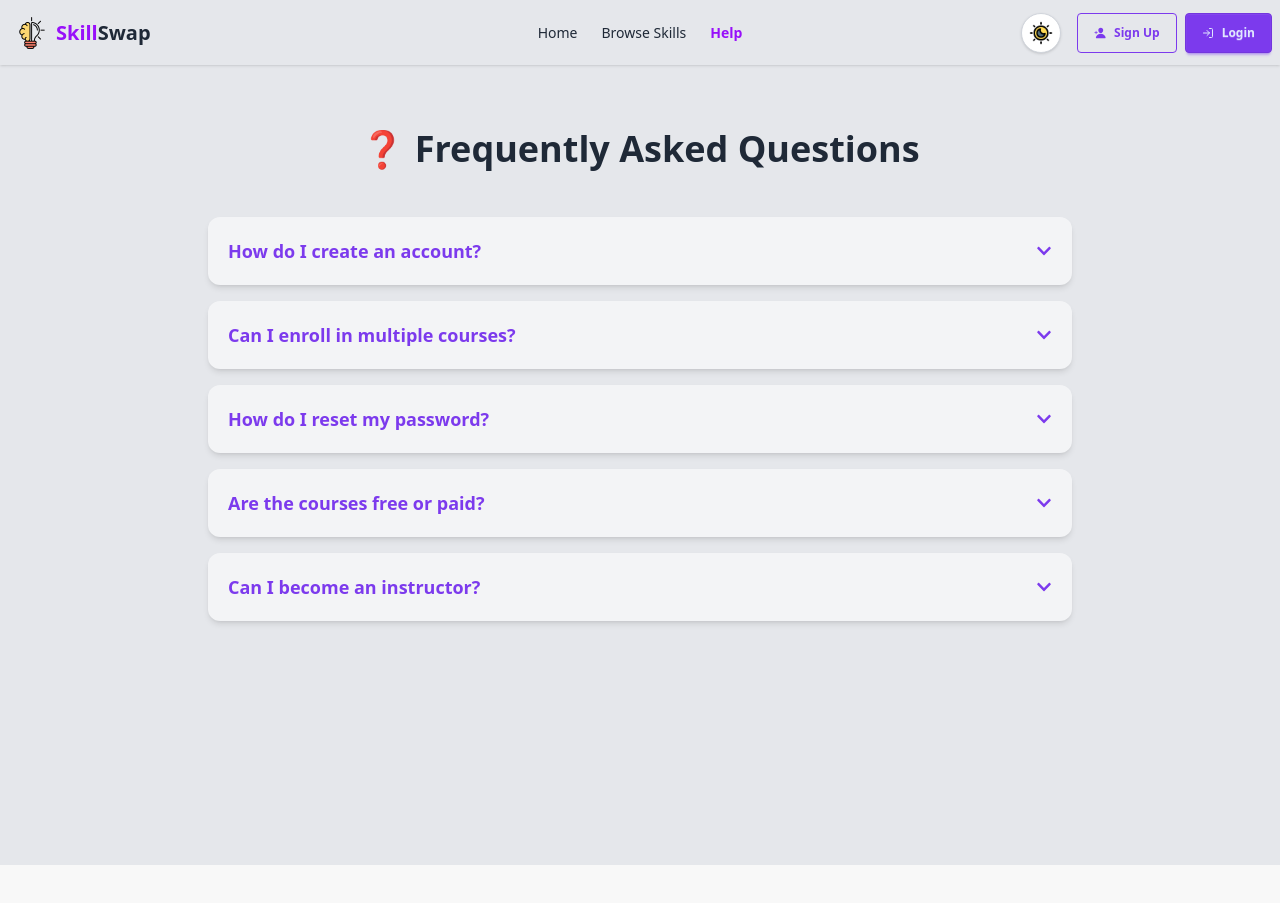
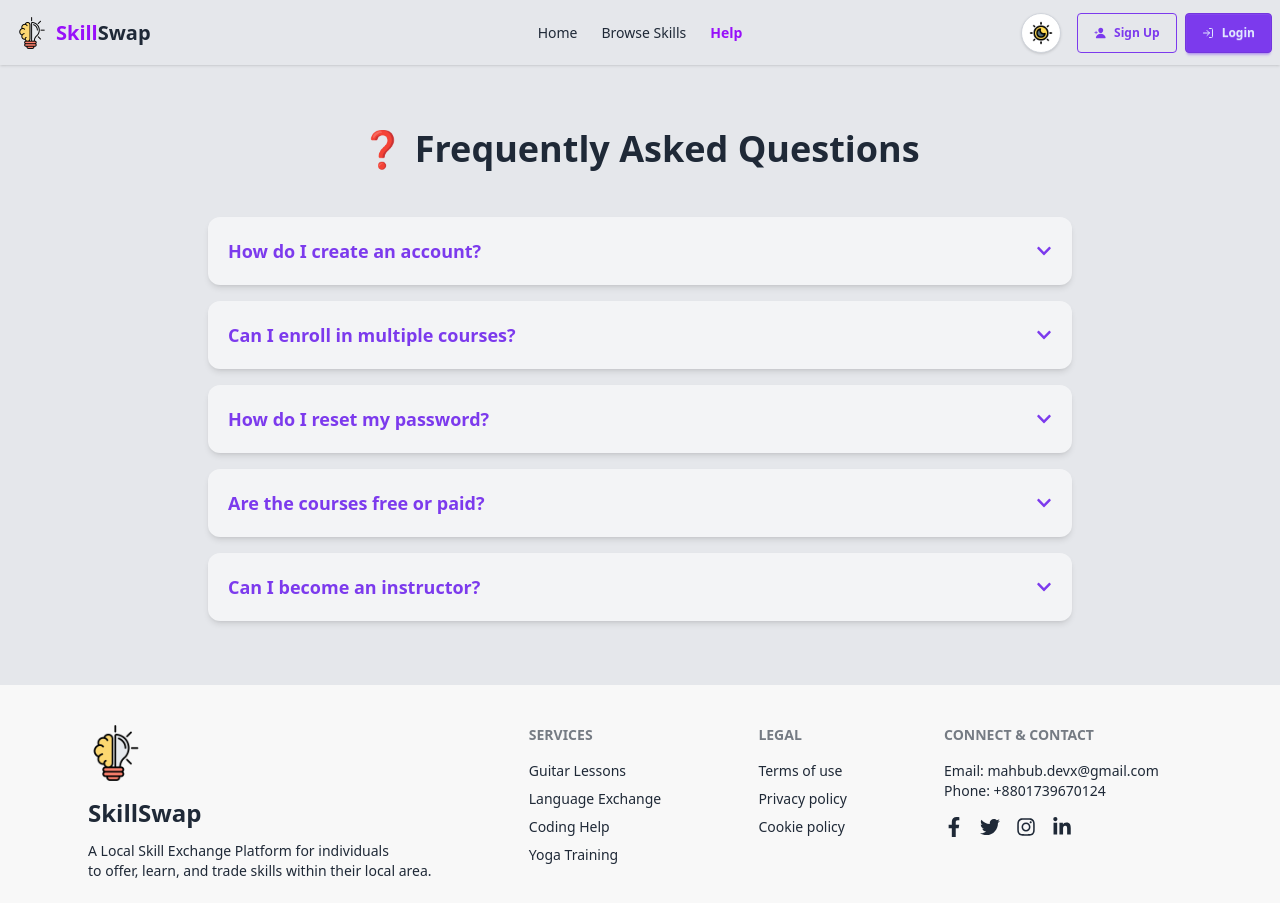
Before and after one commit to Mahbub-Zaman/SkillSwap, a React (Vite) app: page /faq in a window 1280 px wide. Shown: the top 903 px of the page. Built offline with nearby package versions, Linux system fonts and the light colour scheme; no server answers.

Commit message:
UI Problem fixed

```diff
--- a/src/Layouts/MainLayout.jsx
+++ b/src/Layouts/MainLayout.jsx
@@ -25,7 +25,7 @@ const MainLayout = () => {
       {loading && <Loader />}
 
       <NavBar />
-      <div className="min-h-screen">
+      <div>
         <Outlet />
       </div>
       <Footer />
--- a/src/Pages/EnrolledCourse.jsx
+++ b/src/Pages/EnrolledCourse.jsx
@@ -24,7 +24,7 @@ const EnrolledCourse = () => {
 
 
   return (
-    <div className="max-w-6xl mx-auto px-4 py-10">
+    <div className="max-w-6xl mx-auto py-14">
       <title>SkillSwap | Enrolled Course</title>
       <h1 className="text-3xl font-bold mb-6 text-center">Enrolled Courses</h1>
       <div className="grid gap-6 grid-cols-1 sm:grid-cols-2 md:grid-cols-3 lg:grid-cols-4">
--- a/src/components/Footer.jsx
+++ b/src/components/Footer.jsx
@@ -9,7 +9,7 @@ const Footer = () => {
                 <aside className="flex flex-col ml-0 md:ml-12">
                     <img src="/skill.png" alt="SkillSwap Logo" className="w-14 h-14 mb-2" />
                     <h2 className="text-2xl font-bold">SkillSwap</h2>
-                    <p className="mt-1 text-sm text-gray-600">
+                    <p className="mt-1 text-sm font-normal">
                         A Local Skill Exchange Platform for individuals <br /> to offer, learn, and trade skills within their local area.
                     </p>
                 </aside>
--- a/src/components/cards.jsx
+++ b/src/components/cards.jsx
@@ -15,7 +15,7 @@ const Cards = () => {
 
   return (
     <div className="max-w-7xl mx-auto px-4 py-10">
-      <h1 className="text-4xl font-bold mb-6 text-center">Popular Skills</h1>
+      <h1 className="text-3xl font-bold mb-6 text-center">🚀 Popular Skills</h1>
       <div className="grid gap-6 grid-cols-1 sm:grid-cols-2 md:grid-cols-3 lg:grid-cols-4">
         {skills.slice(0, 8).map((skill) => (
           <SkillCard key={skill.skillId} skill={skill} />
```
